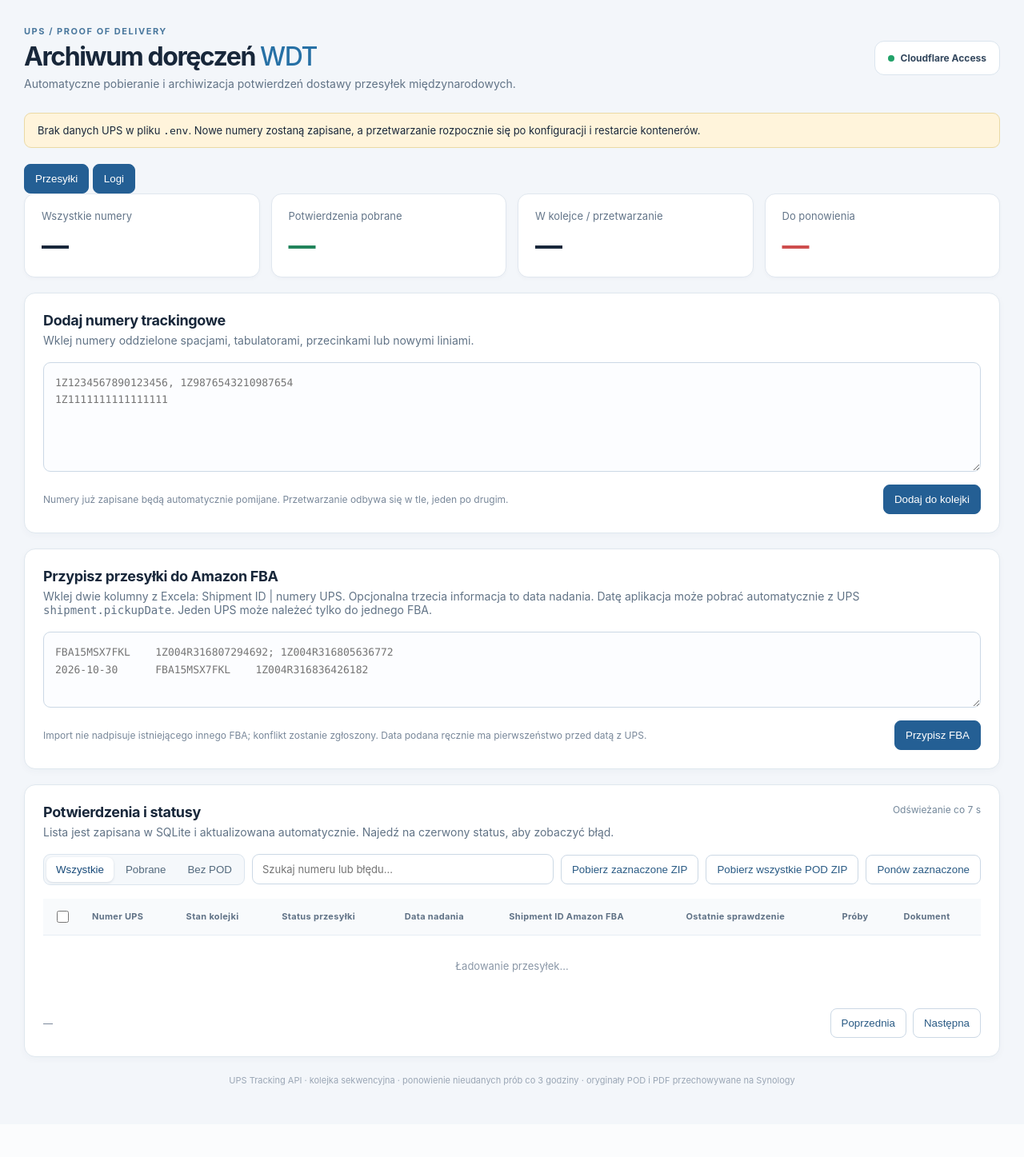
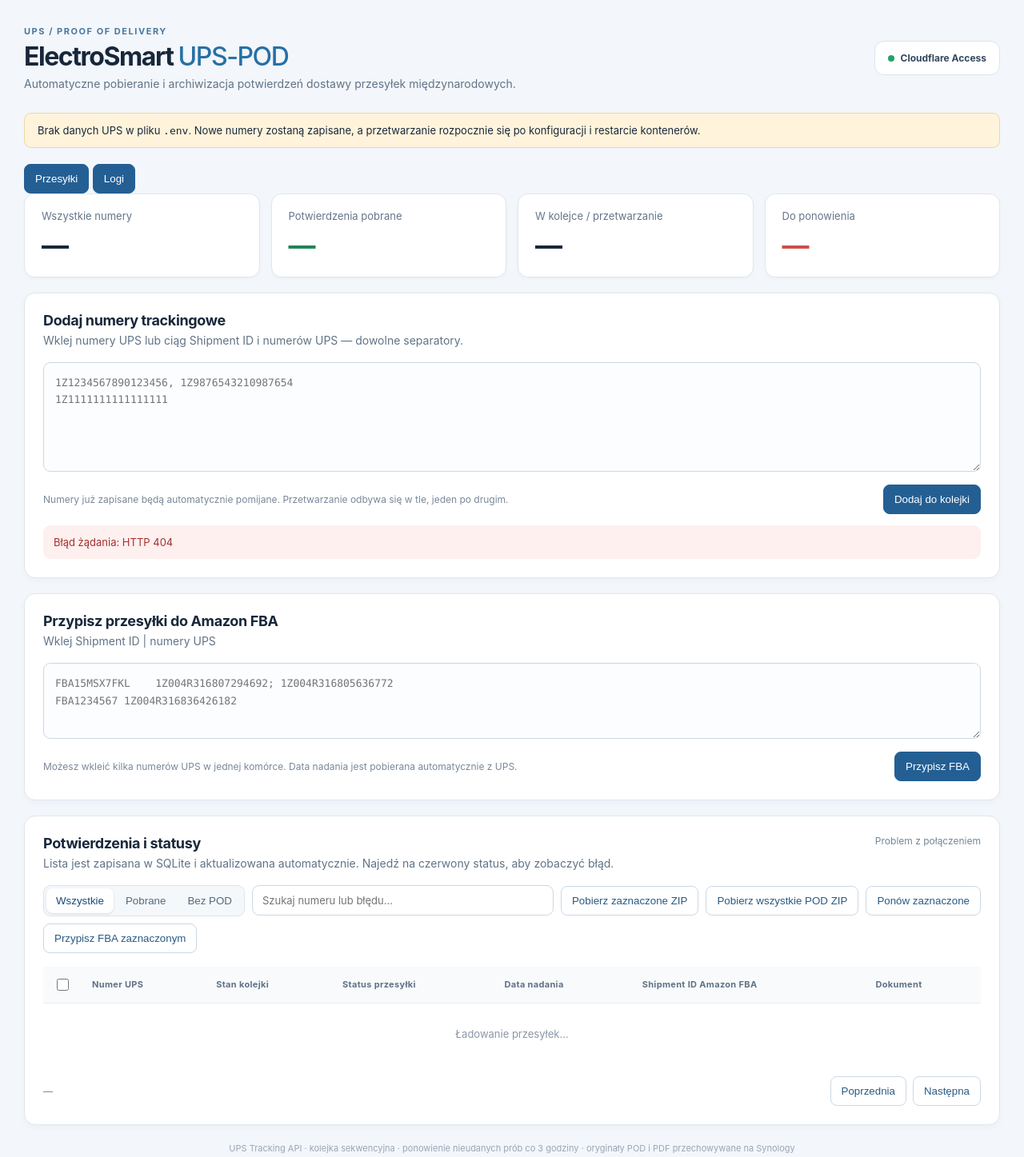
Before and after one commit to elconcept/UPS-POD, a Python web app: template web/templates/index.html in a window 1280 px wide. Shown: the top 1447 px of the page at 80% size. Before the commit the page ends 1358 px from the top, so only its background shows below. Run offline with Jinja, Linux system fonts and the light colour scheme; the template is opened without the code that fills it, so the values that code supplies are empty.

Commit message:
ui: ElectroSmart UPS-POD branding, concise FBA paste instructions, bulk FBA action and compact columns

```diff
--- a/web/templates/index.html
+++ b/web/templates/index.html
@@ -4,7 +4,7 @@
   <meta charset="utf-8">
   <meta name="viewport" content="width=device-width,initial-scale=1">
   <meta name="csrf-token" content="{{ csrf }}">
-  <title>UPS POD — archiwum WDT</title>
+  <title>ElectroSmart UPS-POD</title>
   <link rel="stylesheet" href="{{ url_for('static', filename='style.css') }}">
   <script src="{{ url_for('static', filename='app.js') }}" defer></script>
 </head>
@@ -13,7 +13,7 @@
   <header class="topbar">
     <div>
       <div class="eyebrow">UPS / PROOF OF DELIVERY</div>
-      <h1>Archiwum doręczeń <span>WDT</span></h1>
+      <h1>ElectroSmart <span>UPS-POD</span></h1>
       <p>Automatyczne pobieranie i archiwizacja potwierdzeń dostawy przesyłek międzynarodowych.</p>
     </div>
     <div class="top-status"><span class="live-dot"></span>Cloudflare Access<br><small>{{ hostname }}</small></div>
@@ -33,6 +33,7 @@
     <button type="button" class="log-filter" data-log-scope="ERROR">ERROR</button>
   </div>
   <p id="logs-status" role="status"></p>
+  <label for="logs-tracking">Historia numeru UPS</label><input type="search" id="logs-tracking" placeholder="Numer UPS (opcjonalnie)" />
   <details class="tracking-fields"><summary>Pola faktycznie zaobserwowane w odpowiedziach UPS API</summary>
     <button type="button" class="secondary" id="show-tracking-fields">Pobierz listę kluczy</button>
     <pre id="tracking-fields-list"></pre>
@@ -48,7 +49,7 @@
     <article class="stat problem"><div>Do ponowienia</div><strong id="count-retry">—</strong></article>
   </section>
   <section class="panel intake">
-    <div class="section-head"><div><h2>Dodaj numery trackingowe</h2><p>Wklej numery oddzielone spacjami, tabulatorami, przecinkami lub nowymi liniami.</p></div></div>
+    <div class="section-head"><div><h2>Dodaj numery trackingowe</h2><p>Wklej numery UPS lub ciąg Shipment ID i numerów UPS — dowolne separatory.</p></div></div>
     <form id="intake-form">
       <textarea id="trackings" name="trackings" rows="5" spellcheck="false" placeholder="1Z1234567890123456, 1Z9876543210987654&#10;1Z1111111111111111"></textarea>
       <div class="form-bar"><span>Numery już zapisane będą automatycznie pomijane. Przetwarzanie odbywa się w tle, jeden po drugim.</span>
@@ -58,10 +59,10 @@
   </section>
   <section class="panel intake fba-import">
     <div class="section-head"><div><h2>Przypisz przesyłki do Amazon FBA</h2>
-      <p>Wklej dwie kolumny z Excela: Shipment ID | numery UPS. Opcjonalna trzecia informacja to data nadania. Datę aplikacja może pobrać automatycznie z UPS <code>shipment.pickupDate</code>. Jeden UPS może należeć tylko do jednego FBA.</p></div></div>
+      <p>Wklej Shipment ID | numery UPS</p></div></div>
     <form id="fba-form">
-      <textarea id="fba-rows" rows="3" spellcheck="false" placeholder="FBA15MSX7FKL&#9;1Z004R316807294692; 1Z004R316805636772&#10;2026-10-30&#9;FBA15MSX7FKL&#9;1Z004R316836426182"></textarea>
-      <div class="form-bar"><span>Import nie nadpisuje istniejącego innego FBA; konflikt zostanie zgłoszony. Data podana ręcznie ma pierwszeństwo przed datą z UPS.</span>
+      <textarea id="fba-rows" rows="3" spellcheck="false" placeholder="FBA15MSX7FKL&#9;1Z004R316807294692; 1Z004R316805636772&#10;FBA1234567 1Z004R316836426182"></textarea>
+      <div class="form-bar"><span>Możesz wkleić kilka numerów UPS w jednej komórce. Data nadania jest pobierana automatycznie z UPS.</span>
         <button type="submit" id="fba-import-btn">Przypisz FBA</button></div>
     </form>
     <div id="fba-notice" class="notice" role="status" hidden></div>
@@ -81,14 +82,15 @@
       <button class="secondary" type="button" id="download-selected">Pobierz zaznaczone ZIP</button>
       <button class="secondary" type="button" id="download-all">Pobierz wszystkie POD ZIP</button>
       <button class="secondary" type="button" id="retry-selected">Ponów zaznaczone</button>
+      <button class="secondary" type="button" id="fba-selected">Przypisz FBA zaznaczonym</button>
     </div>
     <div class="table-wrap">
       <table>
         <thead><tr>
           <th><input type="checkbox" id="select-page" title="Zaznacz widoczne numery"></th>
-          <th>Numer UPS</th><th>Stan kolejki</th><th>Status przesyłki</th><th>Data nadania</th><th>Shipment ID Amazon FBA</th><th>Ostatnie sprawdzenie</th><th>Próby</th><th>Dokument</th>
+          <th>Numer UPS</th><th>Stan kolejki</th><th>Status przesyłki</th><th>Data nadania</th><th>Shipment ID Amazon FBA</th><th>Dokument</th>
         </tr></thead>
-        <tbody id="rows"><tr><td colspan="9" class="empty">Ładowanie przesyłek…</td></tr></tbody>
+        <tbody id="rows"><tr><td colspan="7" class="empty">Ładowanie przesyłek…</td></tr></tbody>
       </table>
     </div>
     <footer class="pagination">
```
